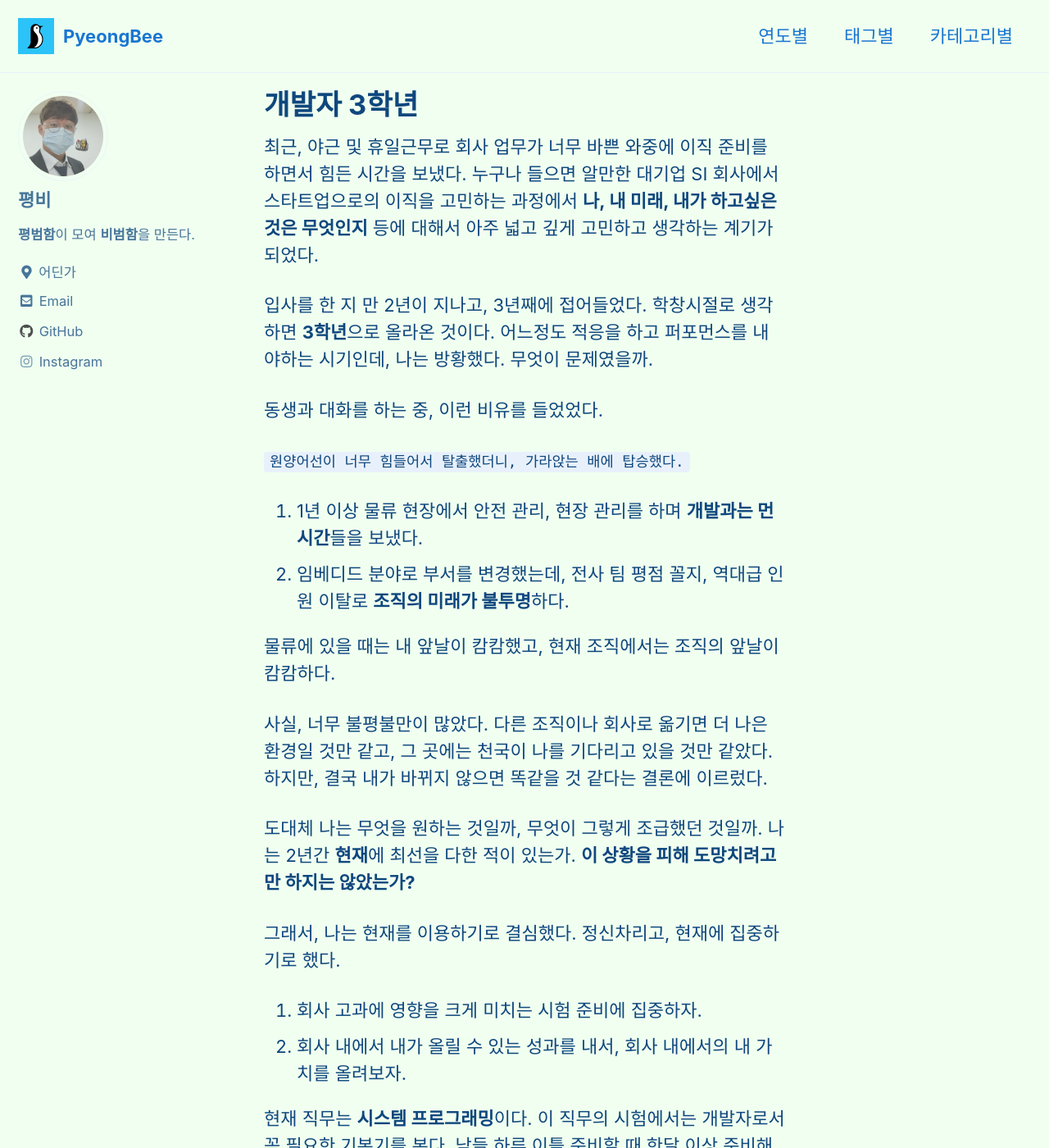
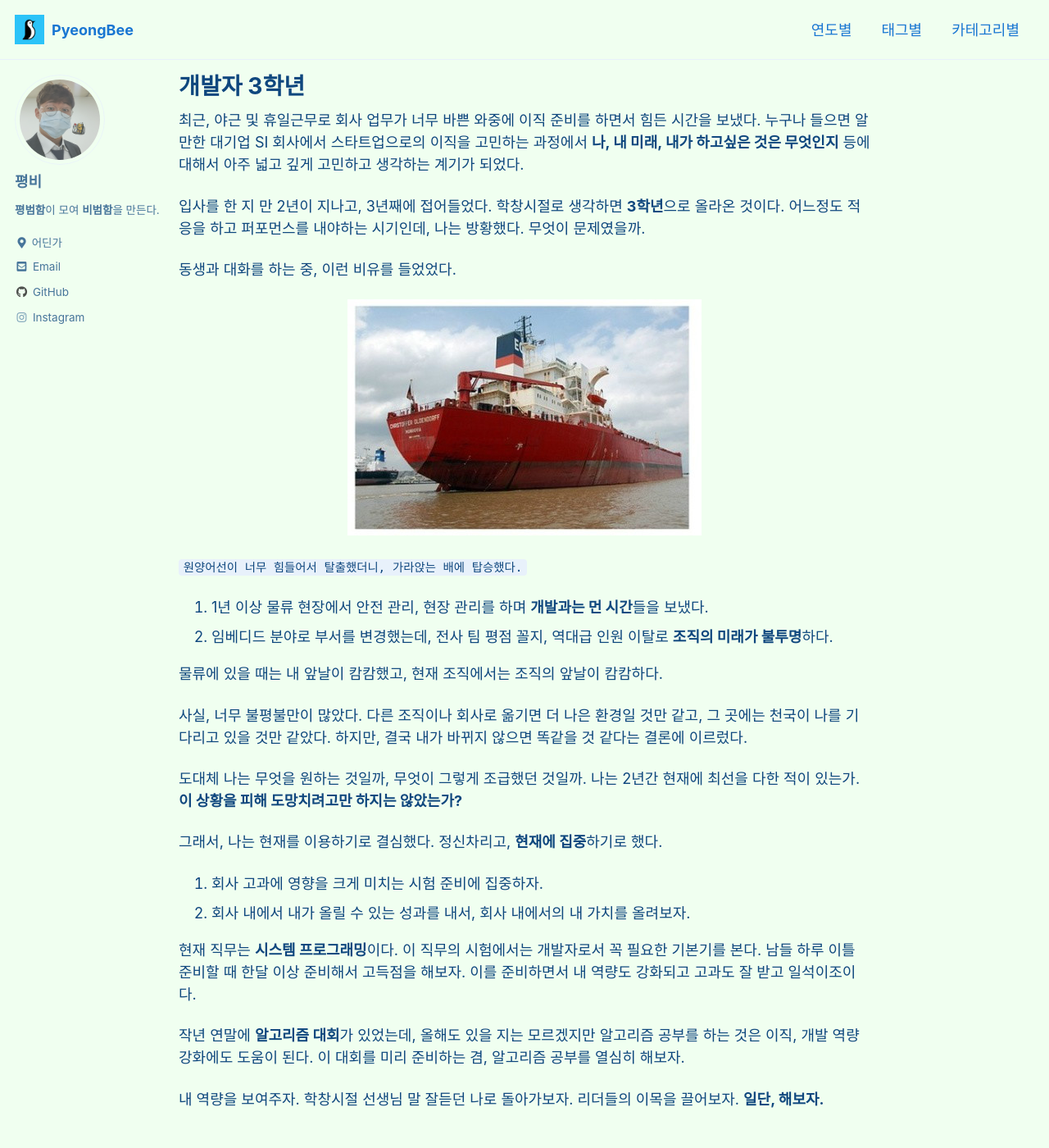
Before and after one commit to rlaghdcjf12/rlaghdcjf12.github.io, a Jekyll site: the page built from _posts/daily/2021-07-24-developer3rd.md, in a window 1280 px wide and 1400 px high. Shown: the whole window at 82% size. Built offline with Jekyll 4.4.1, drawn with Linux system fonts in a browser that asks for light colours; cached includes are drawn as plain includes.

Commit message:
[EDIT] [0] '개발자 3학년' 어선 사진 추가 [1] 레이아웃 본문 너비 확장 [2] 폰트 크기 축소

```diff
--- a/_posts/daily/2021-07-24-developer3rd.md
+++ b/_posts/daily/2021-07-24-developer3rd.md
@@ -11,6 +11,8 @@ tags: 커리어
 
 동생과 대화를 하는 중, 이런 비유를 들었었다.
 
+![minimal mistakes][ship]{: .align-center}
+
 `원양어선이 너무 힘들어서 탈출했더니, 가라앉는 배에 탑승했다.`
 
 1. 1년 이상 물류 현장에서 안전 관리, 현장 관리를 하며 **개발과는 먼 시간**들을 보냈다.
@@ -20,9 +22,9 @@ tags: 커리어
 
 사실, 너무 불평불만이 많았다. 다른 조직이나 회사로 옮기면 더 나은 환경일 것만 같고, 그 곳에는 천국이 나를 기다리고 있을 것만 같았다. 하지만, 결국 내가 바뀌지 않으면 똑같을 것 같다는 결론에 이르렀다.
 
-도대체 나는 무엇을 원하는 것일까, 무엇이 그렇게 조급했던 것일까. 나는 2년간 **현재**에 최선을 다한 적이 있는가. **이 상황을 피해 도망치려고만 하지는 않았는가?**
+도대체 나는 무엇을 원하는 것일까, 무엇이 그렇게 조급했던 것일까. 나는 2년간 현재에 최선을 다한 적이 있는가. **이 상황을 피해 도망치려고만 하지는 않았는가?**
 
-그래서, 나는 현재를 이용하기로 결심했다. 정신차리고, 현재에 집중하기로 했다.
+그래서, 나는 현재를 이용하기로 결심했다. 정신차리고, **현재에 집중**하기로 했다.
 
 1. 회사 고과에 영향을 크게 미치는 시험 준비에 집중하자.
 2. 회사 내에서 내가 올릴 수 있는 성과를 내서, 회사 내에서의 내 가치를 올려보자.
@@ -32,3 +34,5 @@ tags: 커리어
 작년 연말에 **알고리즘 대회**가 있었는데, 올해도 있을 지는 모르겠지만 알고리즘 공부를 하는 것은 이직, 개발 역량 강화에도 도움이 된다. 이 대회를 미리 준비하는 겸, 알고리즘 공부를 열심히 해보자.
 
 내 역량을 보여주자. 학창시절 선생님 말 잘듣던 나로 돌아가보자. 리더들의 이목을 끌어보자. **일단, 해보자.**
+
+[ship]: ../../assets/images/post/daily2_1.jpg
--- a/_sass/minimal-mistakes/_reset.scss
+++ b/_sass/minimal-mistakes/_reset.scss
@@ -8,18 +8,18 @@ html {
   /* apply a natural box layout model to all elements */
   box-sizing: border-box;
   background-color: $background-color;
-  font-size: 16px;
+  font-size: 14px;
 
   @include breakpoint($medium) {
-    font-size: 18px;
+    font-size: 14px;
   }
 
   @include breakpoint($large) {
-    font-size: 20px;
+    font-size: 16px;
   }
 
   @include breakpoint($x-large) {
-    font-size: 22px;
+    font-size: 18px;
   }
 
   -webkit-text-size-adjust: 100%;
--- a/_sass/minimal-mistakes/_variables.scss
+++ b/_sass/minimal-mistakes/_variables.scss
@@ -155,9 +155,9 @@ $max-width: $x-large !default;
    Grid
    ========================================================================== */
 
-$right-sidebar-width-narrow: 200px !default;
-$right-sidebar-width: 300px !default;
-$right-sidebar-width-wide: 400px !default;
+$right-sidebar-width-narrow: 100px !default;
+$right-sidebar-width: 200px !default;
+$right-sidebar-width-wide: 250px !default;
 
 /*
    Other
```
Also changed, not shown: assets/images/post/daily2_1.jpg (added).
